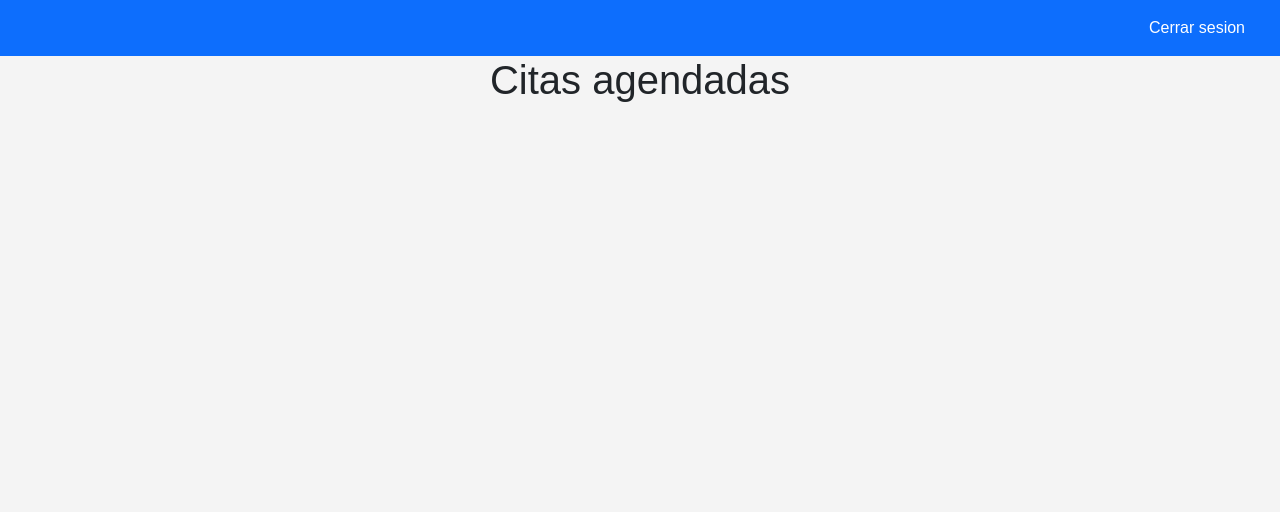
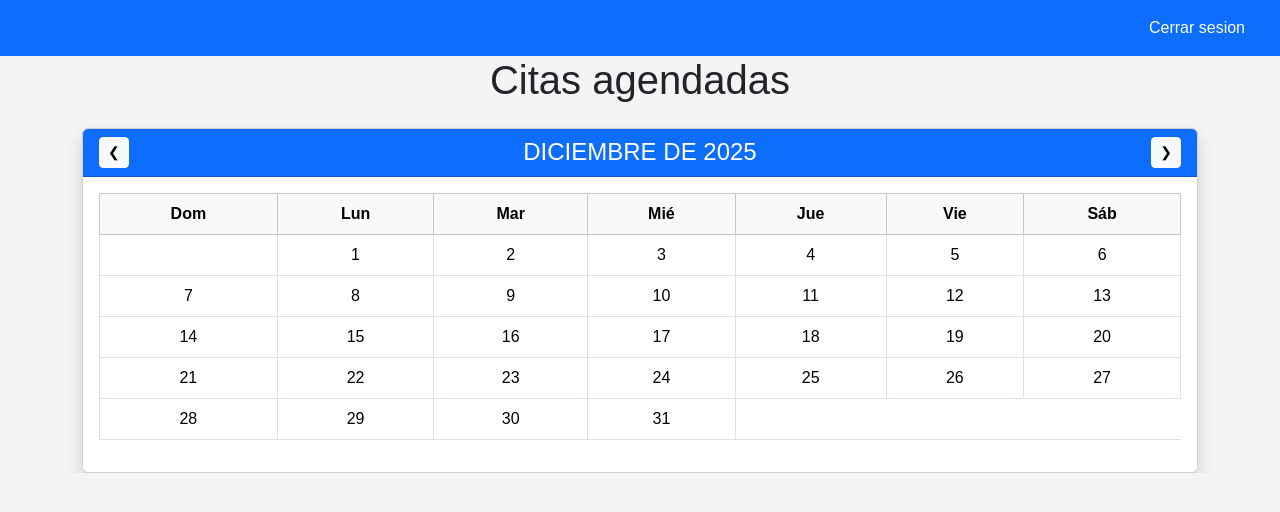
Before and after one commit to Enuhar-cyber/citas_medicas, a website: page admin.html in a window 1280 px wide. Drawn offline with nearby package versions, Linux system fonts and the light colour scheme; some icons are missing.

Commit message:
Calendario

```diff
--- a/admin.html
+++ b/admin.html
@@ -29,6 +29,88 @@
     </header>
 <body>
     <h1 style="text-align: center;">Citas agendadas</h1>
+    <div class="container mt-4">
+    <div class="card shadow">
+        <div class="card-header bg-primary text-white d-flex justify-content-between align-items-center">
+            <button class="btn btn-light btn-sm" id="prevMonth">❮</button>
+            <h4 class="mb-0" id="monthYear"></h4>
+            <button class="btn btn-light btn-sm" id="nextMonth">❯</button>
+        </div>
+
+        <div class="card-body">
+            <table class="table table-bordered text-center">
+                <thead class="table-light">
+                    <tr>
+                        <th>Dom</th>
+                        <th>Lun</th>
+                        <th>Mar</th>
+                        <th>Mié</th>
+                        <th>Jue</th>
+                        <th>Vie</th>
+                        <th>Sáb</th>
+                    </tr>
+                </thead>
+                <tbody id="calendarBody"></tbody>
+            </table>
+        </div>
+    </div>
+</div>
 </body>
  <script src="https://cdn.jsdelivr.net/npm/bootstrap@5.3.8/dist/js/bootstrap.bundle.min.js" integrity="sha384-FKyoEForCGlyvwx9Hj09JcYn3nv7wiPVlz7YYwJrWVcXK/BmnVDxM+D2scQbITxI" crossorigin="anonymous"></script>
+    <script>
+    const monthYear = document.getElementById("monthYear");
+    const calendarBody = document.getElementById("calendarBody");
+
+    let currentDate = new Date();
+
+    function renderCalendar() {
+        const year = currentDate.getFullYear();
+        const month = currentDate.getMonth();
+
+        monthYear.textContent = currentDate.toLocaleString("es-MX", {
+            month: "long",
+            year: "numeric"
+        }).toUpperCase();
+
+        const firstDay = new Date(year, month, 1).getDay();
+        const lastDay = new Date(year, month + 1, 0).getDate();
+
+        calendarBody.innerHTML = "";
+        let row = document.createElement("tr");
+
+        for (let i = 0; i < firstDay; i++) row.appendChild(document.createElement("td"));
+
+        for (let day = 1; day <= lastDay; day++) {
+            const cell = document.createElement("td");
+            cell.textContent = day;
+
+            cell.style.cursor = "pointer";
+
+            cell.onclick = () => {
+                alert("Cita seleccionada para el día: " + day);
+            };
+
+            row.appendChild(cell);
+
+            if ((day + firstDay) % 7 === 0) {
+                calendarBody.appendChild(row);
+                row = document.createElement("tr");
+            }
+        }
+
+        calendarBody.appendChild(row);
+    }
+
+    document.getElementById("prevMonth").onclick = () => {
+        currentDate.setMonth(currentDate.getMonth() - 1);
+        renderCalendar();
+    };
+
+    document.getElementById("nextMonth").onclick = () => {
+        currentDate.setMonth(currentDate.getMonth() + 1);
+        renderCalendar();
+    };
+
+    renderCalendar();
+</script>
 </html>
```
